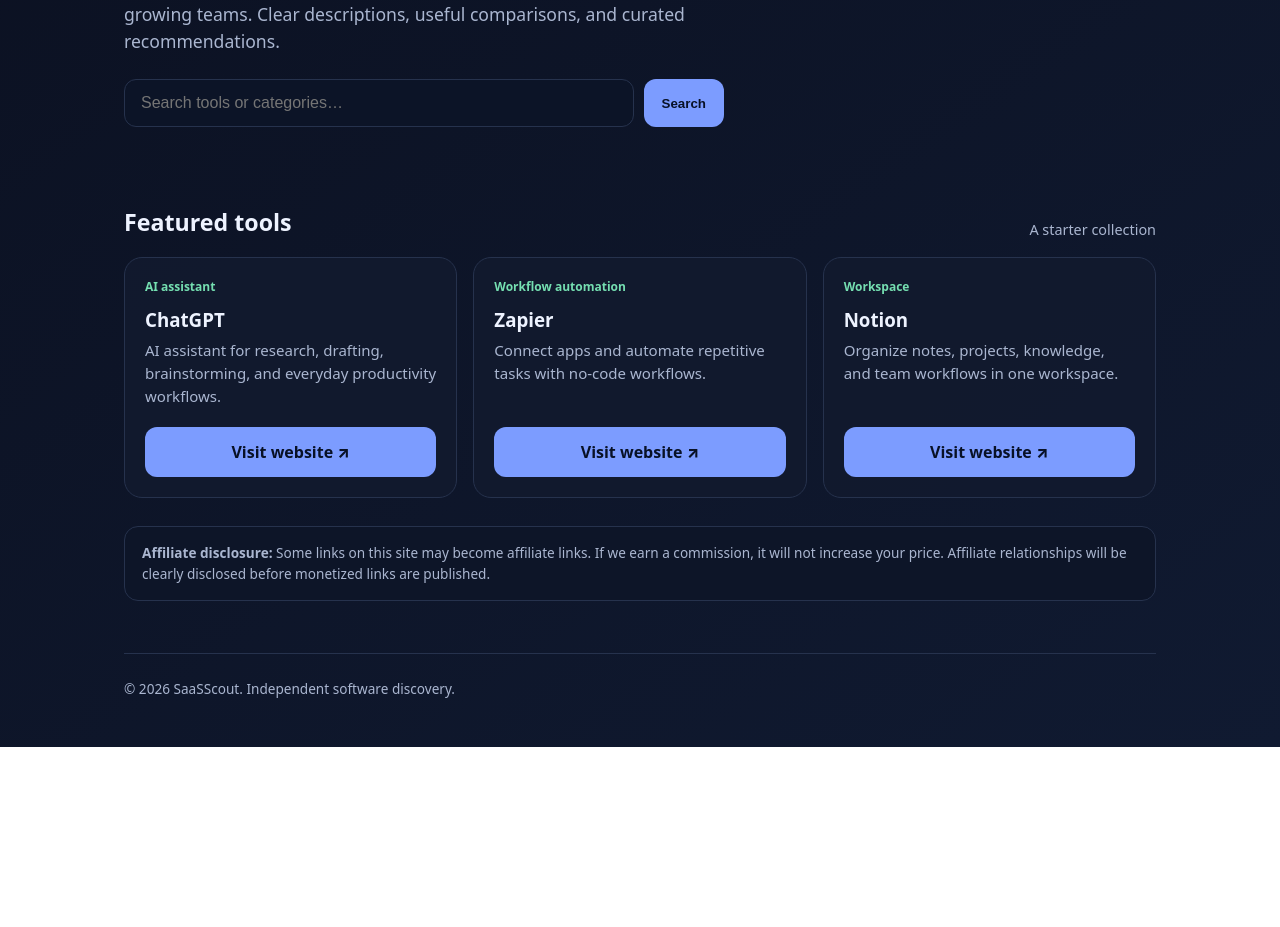
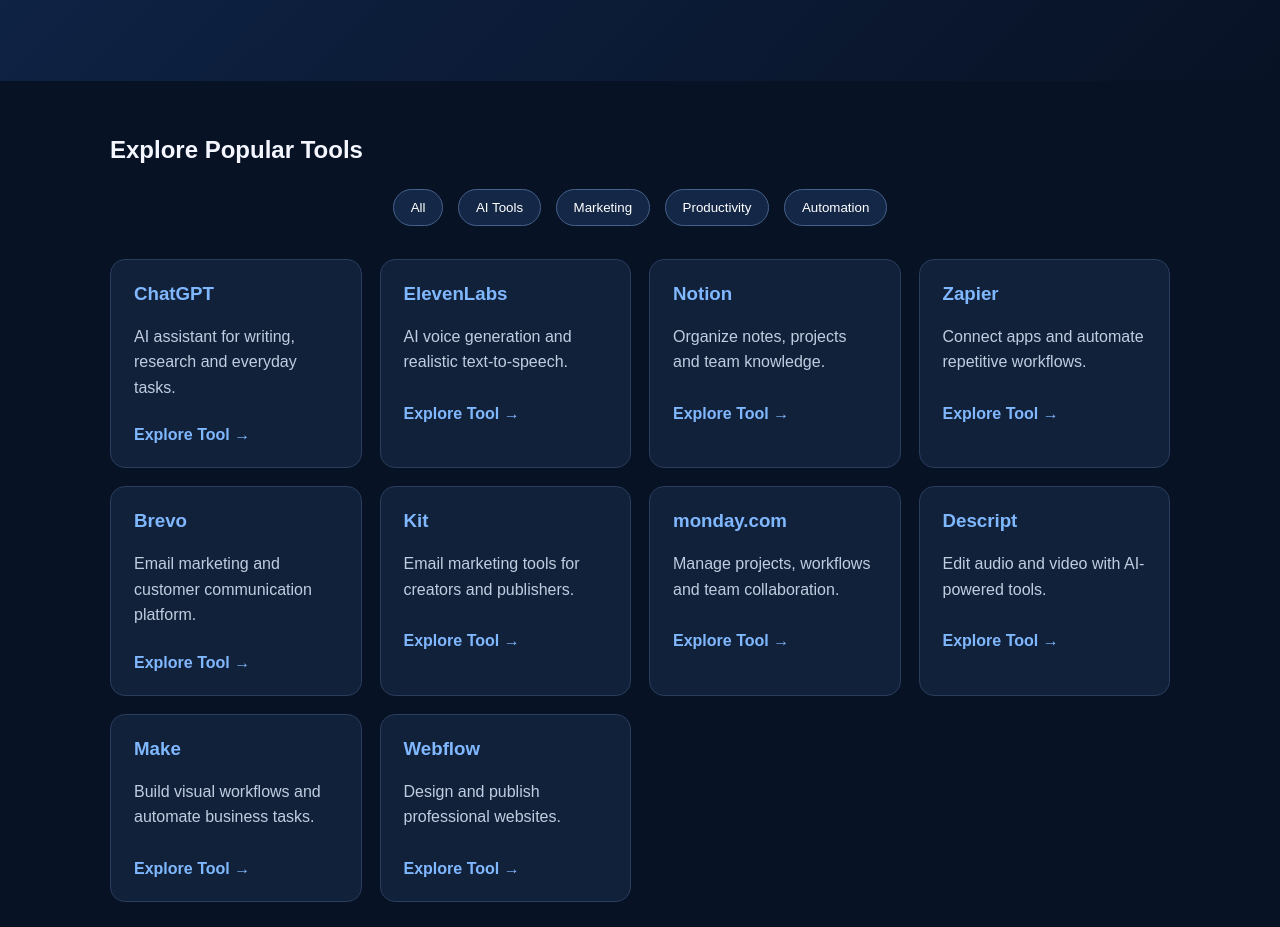
Before and after one commit to kimjinho-82/saasscout, a plain HTML site: page index.html in a window 1280 px wide. Shown: the part 380-1307 px from the top of the page. Before the commit the page ends 1127 px from the top, so only its background shows below. Drawn offline with Linux system fonts and the light colour scheme.

Commit message:
Update SaaSScout homepage

```diff
--- a/index.html
+++ b/index.html
@@ -1,61 +1,157 @@
-<!doctype html>
+<!DOCTYPE html>
+
 <html lang="en">
+
 <head>
-<meta charset="utf-8">
-<meta name="viewport" content="width=device-width,initial-scale=1">
-<meta name="description" content="Discover AI tools and workflow automation software for smarter work.">
-<title>SaaSScout — Find the right AI tools</title>
+
+<meta charset="UTF-8">
+
+<meta name="viewport" content="width=device-width, initial-scale=1.0">
+
+<title>SaaSScout - Discover Better SaaS Tools</title>
+
+<meta name="description" content="Discover the best AI and SaaS tools for your business and productivity.">
+
 <style>
-:root{--bg:#0b1020;--panel:#121a2e;--line:#26324d;--text:#eef3ff;--muted:#aab6d0;--accent:#7c9cff;--green:#75dfb1}
-*{box-sizing:border-box}body{margin:0;background:linear-gradient(145deg,#0b1020,#101a31);color:var(--text);font:16px/1.55 system-ui,-apple-system,Segoe UI,sans-serif}
-a{color:inherit}.wrap{max-width:1080px;margin:auto;padding:24px}.nav{display:flex;justify-content:space-between;align-items:center;gap:16px;padding:10px 0 28px}.brand{font-weight:800;font-size:1.25rem;letter-spacing:-.04em}.brand span{color:var(--accent)}.nav a{color:var(--muted);text-decoration:none;font-size:.92rem}
-.hero{padding:58px 0 42px;max-width:760px}.eyebrow{color:var(--green);font-weight:700;text-transform:uppercase;letter-spacing:.12em;font-size:.75rem}.hero h1{font-size:clamp(2.4rem,7vw,4.6rem);line-height:1.02;letter-spacing:-.06em;margin:16px 0}.hero p{color:var(--muted);font-size:1.1rem;max-width:650px}.search{display:flex;gap:10px;margin-top:24px;max-width:600px}.search input{flex:1;min-width:0;padding:14px 16px;border-radius:12px;border:1px solid var(--line);background:#0c1427;color:var(--text);font-size:1rem}.search button,.visit{border:0;border-radius:12px;background:var(--accent);color:#081126;font-weight:800;padding:13px 18px;cursor:pointer;text-decoration:none;display:inline-block}
-.sectionhead{display:flex;justify-content:space-between;align-items:end;gap:12px;margin:36px 0 16px}.sectionhead h2{margin:0;font-size:1.45rem}.sectionhead p{margin:0;color:var(--muted);font-size:.9rem}.grid{display:grid;grid-template-columns:repeat(auto-fit,minmax(235px,1fr));gap:16px}.card{background:rgba(18,26,46,.92);border:1px solid var(--line);border-radius:18px;padding:20px;display:flex;flex-direction:column;min-height:235px}.tag{color:var(--green);font-size:.75rem;font-weight:700}.card h3{margin:8px 0 5px}.card p{color:var(--muted);margin:0 0 18px;font-size:.94rem}.card .visit{margin-top:auto;text-align:center}.notice{margin:28px 0;padding:15px 17px;border:1px solid var(--line);border-radius:14px;color:var(--muted);font-size:.85rem;background:#0d1528}.empty{display:none;color:var(--muted);padding:20px 0}footer{border-top:1px solid var(--line);margin-top:52px;padding:24px 0;color:var(--muted);font-size:.85rem}
-@media(max-width:560px){.wrap{padding:18px}.hero{padding:35px 0 25px}.search{flex-direction:column}.search button{width:100%}.sectionhead{display:block}.sectionhead p{margin-top:4px}}
+
+*{box-sizing:border-box}
+
+body{margin:0;font-family:Arial,sans-serif;background:#081225;color:#f4f7ff}
+
+header{padding:22px 7%;display:flex;justify-content:space-between;align-items:center;border-bottom:1px solid #24334d}
+
+.logo{font-size:25px;font-weight:bold;color:#64a8ff}
+
+nav a{color:#c8d5e8;text-decoration:none;margin-left:20px}
+
+.hero{text-align:center;padding:85px 20px 55px;background:linear-gradient(135deg,#10264b,#081225)}
+
+.hero h1{font-size:44px;margin:0 0 18px}
+
+.hero p{color:#b8c7dc;font-size:18px}
+
+.search{margin:28px auto;max-width:550px}
+
+input{width:100%;padding:16px;border-radius:10px;border:1px solid #405474;background:#fff;font-size:16px}
+
+.wrap{max-width:1100px;margin:auto;padding:35px 20px}
+
+.filters{text-align:center;margin-bottom:28px}
+
+.filters button{padding:10px 17px;margin:5px;border:1px solid #45618b;border-radius:20px;background:#142746;color:white;cursor:pointer}
+
+.filters button:hover{background:#2563eb}
+
+.grid{display:grid;grid-template-columns:repeat(auto-fit,minmax(230px,1fr));gap:18px}
+
+.card{background:#12213a;border:1px solid #293d5d;padding:23px;border-radius:15px}
+
+.card h3{margin-top:0;color:#80b8ff}
+
+.card p{color:#c0cde0;line-height:1.6;min-height:55px}
+
+.card a{display:inline-block;margin-top:10px;color:#80b8ff;text-decoration:none;font-weight:bold}
+
+footer{text-align:center;padding:35px;color:#91a2bb;border-top:1px solid #263751;margin-top:45px}
+
 </style>
+
 </head>
+
 <body>
-<div class="wrap">
-  <nav class="nav"><div class="brand">SaaS<span>Scout</span></div><a href="#tools">Explore tools</a></nav>
-  <main>
-    <section class="hero">
-      <div class="eyebrow">AI tools · Workflow automation</div>
-      <h1>Find the right tools.<br>Make work flow.</h1>
-      <p>Discover practical AI and automation software for creators, founders, and growing teams. Clear descriptions, useful comparisons, and curated recommendations.</p>
-      <div class="search"><input id="search" type="search" placeholder="Search tools or categories…" aria-label="Search tools"><button id="searchBtn">Search</button></div>
-    </section>
-    <section id="tools">
-      <div class="sectionhead"><h2>Featured tools</h2><p id="count">A starter collection</p></div>
-      <div class="grid" id="grid">
-        <article class="card" data-search="chatgpt ai writing assistant productivity">
-          <div class="tag">AI assistant</div><h3>ChatGPT</h3><p>AI assistant for research, drafting, brainstorming, and everyday productivity workflows.</p>
-          <a class="visit" href="https://chatgpt.com/" target="_blank" rel="noopener noreferrer" data-tool="ChatGPT">Visit website ↗</a>
-        </article>
-        <article class="card" data-search="zapier workflow automation integrations">
-          <div class="tag">Workflow automation</div><h3>Zapier</h3><p>Connect apps and automate repetitive tasks with no-code workflows.</p>
-          <a class="visit" href="https://zapier.com/" target="_blank" rel="noopener noreferrer" data-tool="Zapier">Visit website ↗</a>
-        </article>
-        <article class="card" data-search="notion workspace ai notes project management">
-          <div class="tag">Workspace</div><h3>Notion</h3><p>Organize notes, projects, knowledge, and team workflows in one workspace.</p>
-          <a class="visit" href="https://www.notion.so/" target="_blank" rel="noopener noreferrer" data-tool="Notion">Visit website ↗</a>
-        </article>
-      </div>
-      <div class="empty" id="empty">No matching tools found. Try another search.</div>
-    </section>
-    <div class="notice"><strong>Affiliate disclosure:</strong> Some links on this site may become affiliate links. If we earn a commission, it will not increase your price. Affiliate relationships will be clearly disclosed before monetized links are published.</div>
-  </main>
-  <footer>© <span id="year"></span> SaaSScout. Independent software discovery. <span id="clicks"></span></footer>
+
+<header>
+
+<div class="logo">SaaSScout</div>
+
+<nav><a href="#tools">Explore Tools</a><a href="#about">About</a></nav>
+
+</header>
+
+<section class="hero">
+
+<h1>Find the Right Tools.<br>Build Smarter.</h1>
+
+<p>Discover powerful AI and SaaS tools to grow your business.</p>
+
+<div class="search"><input id="search" placeholder="Search AI and SaaS tools..." oninput="filterTools()"></div>
+
+</section>
+
+<main class="wrap" id="tools">
+
+<h2>Explore Popular Tools</h2>
+
+<div class="filters">
+
+<button onclick="category('All')">All</button>
+
+<button onclick="category('AI')">AI Tools</button>
+
+<button onclick="category('Marketing')">Marketing</button>
+
+<button onclick="category('Productivity')">Productivity</button>
+
+<button onclick="category('Automation')">Automation</button>
+
 </div>
+
+<div class="grid" id="grid">
+
+<div class="card" data-category="AI"><h3>ChatGPT</h3><p>AI assistant for writing, research and everyday tasks.</p><a href="https://chatgpt.com/" target="_blank">Explore Tool →</a></div>
+
+<div class="card" data-category="AI"><h3>ElevenLabs</h3><p>AI voice generation and realistic text-to-speech.</p><a href="https://elevenlabs.io/" target="_blank">Explore Tool →</a></div>
+
+<div class="card" data-category="Productivity"><h3>Notion</h3><p>Organize notes, projects and team knowledge.</p><a href="https://www.notion.com/" target="_blank">Explore Tool →</a></div>
+
+<div class="card" data-category="Automation"><h3>Zapier</h3><p>Connect apps and automate repetitive workflows.</p><a href="https://zapier.com/" target="_blank">Explore Tool →</a></div>
+
+<div class="card" data-category="Marketing"><h3>Brevo</h3><p>Email marketing and customer communication platform.</p><a href="https://www.brevo.com/" target="_blank">Explore Tool →</a></div>
+
+<div class="card" data-category="Marketing"><h3>Kit</h3><p>Email marketing tools for creators and publishers.</p><a href="https://kit.com/" target="_blank">Explore Tool →</a></div>
+
+<div class="card" data-category="Productivity"><h3>monday.com</h3><p>Manage projects, workflows and team collaboration.</p><a href="https://monday.com/" target="_blank">Explore Tool →</a></div>
+
+<div class="card" data-category="AI"><h3>Descript</h3><p>Edit audio and video with AI-powered tools.</p><a href="https://www.descript.com/" target="_blank">Explore Tool →</a></div>
+
+<div class="card" data-category="Automation"><h3>Make</h3><p>Build visual workflows and automate business tasks.</p><a href="https://www.make.com/" target="_blank">Explore Tool →</a></div>
+
+<div class="card" data-category="Productivity"><h3>Webflow</h3><p>Design and publish professional websites.</p><a href="https://webflow.com/" target="_blank">Explore Tool →</a></div>
+
+</div>
+
+</main>
+
+<section class="wrap" id="about">
+
+<h2>About SaaSScout</h2>
+
+<p>We help people discover useful AI and SaaS products from around the world. Find the right tools and work smarter.</p>
+
+</section>
+
+<footer>© 2026 SaaSScout. Some links may become affiliate links.</footer>
+
 <script>
-const input=document.getElementById('search');
-const cards=[...document.querySelectorAll('.card')];
-function filter(){const q=input.value.trim().toLowerCase();let shown=0;cards.forEach(c=>{const ok=!q||c.dataset.search.includes(q)||c.innerText.toLowerCase().includes(q);c.style.display=ok?'flex':'none';if(ok)shown++});document.getElementById('empty').style.display=shown?'none':'block';document.getElementById('count').textContent=shown+' tools shown';}
-document.getElementById('searchBtn').addEventListener('click',filter);
-input.addEventListener('input',filter);
-document.getElementById('year').textContent=new Date().getFullYear();
-// Demo-only click counter: stored in this browser, not a production analytics or affiliate system.
-let clicks=Number(localStorage.getItem('saasscout_demo_clicks')||0);
-document.querySelectorAll('[data-tool]').forEach(a=>a.addEventListener('click',()=>{clicks++;localStorage.setItem('saasscout_demo_clicks',String(clicks));document.getElementById('clicks').textContent='Demo clicks on this device: '+clicks;}));
+
+let selected='All';
+
+function filterTools(){
+
+let q=document.getElementById('search').value.toLowerCase();
+
+document.querySelectorAll('.card').forEach(c=>{
+
+c.style.display=(c.innerText.toLowerCase().includes(q)&&(selected==='All'||c.dataset.category===selected))?'block':'none';
+
+});
+
+}
+
+function category(c){selected=c;filterTools();}
+
 </script>
+
 </body>
+
 </html>
```
